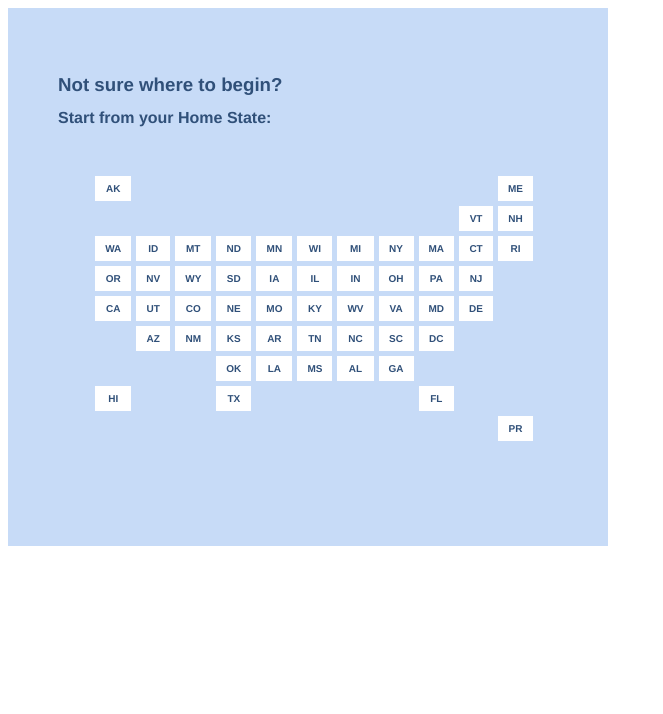
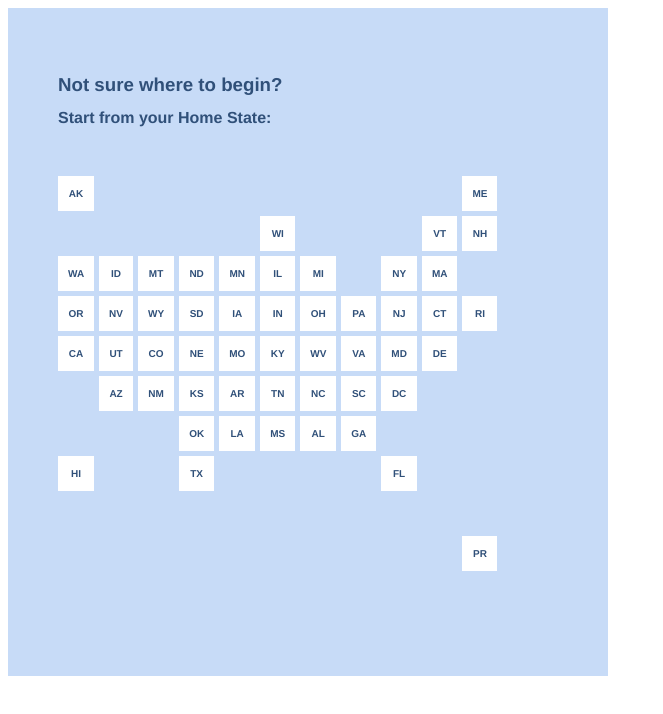
Before and after one commit to theSalafee/tileusmap, a website built with Parcel: page index.html in a window 1280 px wide. Shown: the whole page, without its empty margins (0-663 px from the left). Built offline with nearby package versions, Linux system fonts and the light colour scheme.

Commit message:
2 files modified

```diff
--- a/index.html
+++ b/index.html
@@ -21,7 +21,7 @@
         <div id="MN" class="state"><a href="#">MN</a></div>
         <div id="WI" class="state"><a href="#">WI</a></div>
         <div id="MI" class="state"><a href="#">MI</a></div>
-        <!-- <div id="blank" class="state"></div> -->
+        <div id="blank" class="state"></div>
         <div id="NY" class="state"><a href="#">NY</a></div>
 
         <div id="MA" class="state"><a href="#">MA</a></div>
--- a/styles.scss
+++ b/styles.scss
@@ -20,8 +20,8 @@
     justify-content: center;
     padding-left: 10px;
     padding-right: 10px;
-    padding-top: 5px;
-    padding-bottom: 5px;
+    padding-top: 10px;
+    padding-bottom: 10px;
     color: #305079;
 
     &:hover {
@@ -59,36 +59,173 @@
   content: '';
 }
 
-#ME {
-  grid-column-start: 12;
+// Columns
+#AK,
+#WA,
+#OR,
+#CA,
+#HI {
+  grid-column-start: 1;
 }
-#VT {
+
+#ID,
+#NV,
+#UT,
+#AZ {
+  grid-column-start: 2;
+}
+
+#MT,
+#WY,
+#CO,
+#NM {
+  grid-column-start: 3;
+}
+
+#ND,
+#SD,
+#NE,
+#KS,
+#OK,
+#TX {
+  grid-column-start: 4;
+}
+
+#MN,
+#IA,
+#MO,
+#AR,
+#LA {
+  grid-column-start: 5;
+}
+
+#WI,
+#IL,
+#IN,
+#KY,
+#TN,
+#MS {
+  grid-column-start: 6;
+}
+
+#MI,
+#OH,
+#WV,
+#NC,
+#AL {
+  grid-column-start: 7;
+}
+
+#PA,
+#VA,
+#SC,
+#GA {
+  grid-column-start: 8;
+}
+
+#NY,
+#NJ,
+#MD,
+#DC,
+#FL {
+  grid-column-start: 9;
+}
+
+#VT,
+#MA,
+#CT,
+#DE {
+  grid-column-start: 10;
+}
+
+#ME,
+#NH,
+#RI {
   grid-column-start: 11;
 }
+
+// Rows
+#AK,
+#ME {
+  grid-row-start: 1;
+}
+
+#WI,
+#VT,
+#NH {
+  grid-row-start: 2;
+}
+
 #WA,
+#ID,
+#MT,
+#ND,
+#MN,
+#IL,
+#MI,
+#NY,
+#MA {
+  grid-row-start: 3;
+}
+
 #OR,
-#CA {
-  grid-column-start: 2;
+#NV,
+#WY,
+#SD,
+#IA,
+#IN,
+#OH,
+#PA,
+#NJ,
+#CT,
+#RI {
+  grid-row-start: 4;
 }
-#AZ {
-  grid-column-start: 3;
+
+#CA,
+#UT,
+#CO,
+#NE,
+#MO,
+#KY,
+#WV,
+#VA,
+#MD,
+#DE {
+  grid-row-start: 5;
 }
+
+#AZ,
+#NM,
+#KS,
+#AR,
+#TN,
+#NC,
+#SC,
+#DC {
+  grid-row-start: 6;
+}
+
 #OK,
-#TX {
-  grid-column-start: 5;
+#LA,
+#MS,
+#AL,
+#GA {
+  grid-row-start: 7;
 }
+
 #HI,
-#AK {
-  grid-column-start: 2;
+#TX,
+#FL {
+  grid-row-start: 8;
 }
-#FL {
-  grid-column-start: 10;
+
+#PR {
+  grid-row-start: 10;
+  grid-column-start: 11;
 }
-#PR {
-  grid-column-start: 12;
-  grid-row-start: 9;
+
+#blank {
+  grid-column-start: 8;
+  grid-row-start: 3;
 }
-// #WI{
-//   grid-column-start: 6;
-//   grid-row-start: 2
-// }
```
